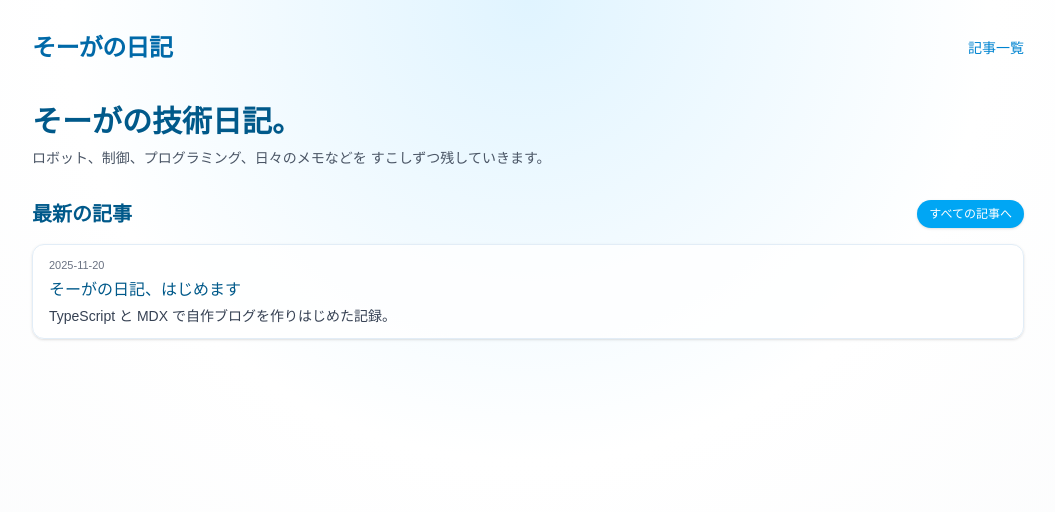
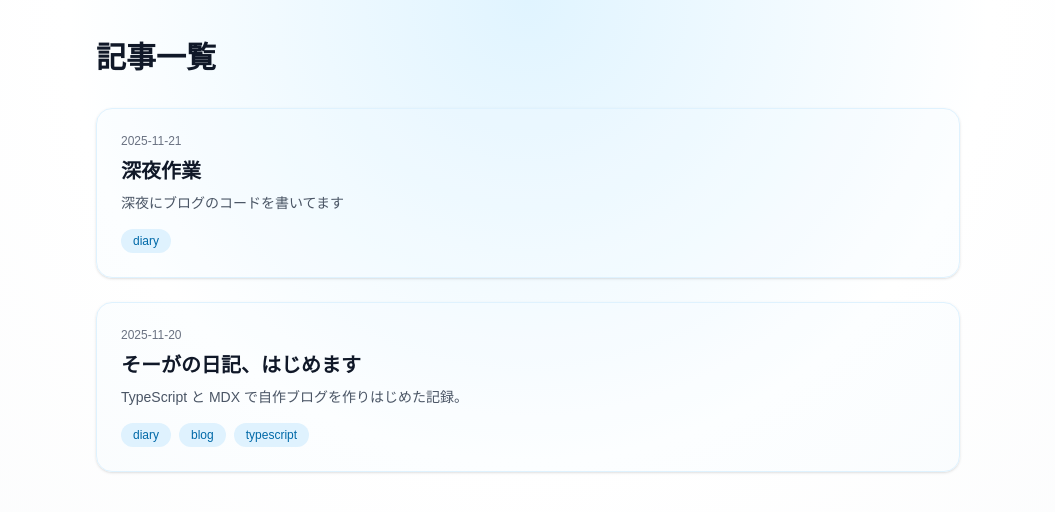
Before and after one commit to Sawa-E/blog_sg, a Next.js app: page /posts in a window 1280 px wide. Shown: the top 512 px of the page, without its empty margins (112-1167 px from the left). Built offline with nearby package versions, Linux system fonts and the light colour scheme.

Commit message:
Add new blog post "mdx" and update Tailwind CSS configuration

```diff
--- /dev/null
+++ b/content/posts/2025-11-21-midnight.mdx
@@ -0,0 +1,15 @@
+---
+title: "深夜作業"
+date: "2025-11-21"
+summary: "深夜にブログのコードを書いてます"
+tags: ["diary"]
+---
+
+## 深夜作業
+
+今日は深夜にブログのコードを書いています。静かな時間帯は集中しやすいですね...
+
+## やらなきゃいけないこと
+
+研究進めなきゃいけないのに、ブログのコードを書いてしまっています。
+なにしてるんですかね w
--- a/package.json
+++ b/package.json
@@ -9,6 +9,7 @@
     "lint": "eslint"
   },
   "dependencies": {
+    "@tailwindcss/line-clamp": "^0.4.4",
     "@tailwindcss/typography": "^0.5.19",
     "gray-matter": "^4.0.3",
     "highlight.js": "^11.11.1",
--- a/src/app/page.tsx
+++ b/src/app/page.tsx
@@ -3,7 +3,7 @@ import Link from "next/link";
 import { getAllPostsMeta } from "@/lib/posts/getAllPosts";
 
 export const metadata = {
-  title: "記事一覧 | そーがの日記",
+  title: "そーがの日記",
 };
 
 export default function PostsPage() {
--- a/src/app/posts/page.tsx
+++ b/src/app/posts/page.tsx
@@ -1,72 +1,53 @@
-// src/app/page.tsx
 import Link from "next/link";
 import { getAllPostsMeta } from "@/lib/posts/getAllPosts";
 
-export default function Home() {
-  const posts = getAllPostsMeta();
-  const latest = posts.slice(0, 5);
+export default function PostsPage() {
+  const posts = getAllPostsMeta().sort(
+    (a, b) => Number(new Date(b.date)) - Number(new Date(a.date))
+  );
 
   return (
+    // 背景は layout.tsx の body-sea を活かす
     <main className="min-h-screen text-gray-900">
-      <div className="max-w-5xl mx-auto px-4 py-8">
-        {/* ヘッダー */}
-        <header className="flex items-center justify-between mb-10">
-          <Link href="/" className="site-title-sea">
-            そーがの日記
-          </Link>
-          <nav className="flex items-center gap-3 text-sm">
-            <Link href="/posts" className="link-sea">
-              記事一覧
+      <div className="max-w-4xl mx-auto px-4 py-10">
+        <h1 className="text-3xl font-bold mb-8">記事一覧</h1>
+
+        <div className="grid gap-6">
+          {posts.map((post) => (
+            <Link
+              href={`/posts/${post.slug}`}
+              key={post.slug}
+              className="block rounded-2xl border border-sky-100 bg-sky-50/20 p-6 shadow-sm hover:shadow-md hover:bg-sky-50/40 transition-all duration-200"
+            >
+              {/* 日付 */}
+              <div className="text-xs text-gray-500 mb-2">{post.date}</div>
+
+              {/* タイトル */}
+              <h2 className="text-xl font-semibold mb-2">{post.title}</h2>
+
+              {/* サマリ */}
+              {post.summary && (
+                <p className="text-gray-600 text-sm line-clamp-3 mb-4">
+                  {post.summary}
+                </p>
+              )}
+
+              {/* タグ（最後に表示） */}
+              {post.tags && post.tags.length > 0 && (
+                <div className="mt-2 flex flex-wrap gap-2">
+                  {post.tags.map((tag: string) => (
+                    <span
+                      key={tag}
+                      className="inline-flex items-center rounded-full bg-sky-100 px-3 py-1 text-xs font-medium text-sky-700"
+                    >
+                      {tag}
+                    </span>
+                  ))}
+                </div>
+              )}
             </Link>
-          </nav>
-        </header>
-
-        {/* キャッチコピー */}
-        <section className="mb-8">
-          <h1 className="text-3xl font-bold mb-2 text-sky-800">
-            そーがの技術日記。
-          </h1>
-          <p className="text-sm text-gray-600">
-            ロボット、制御、プログラミング、日々のメモなどを
-            すこしずつ残していきます。
-          </p>
-        </section>
-
-        {/* 最新記事 */}
-        <section>
-          <div className="flex items-center justify-between mb-4">
-            <h2 className="text-xl font-semibold text-sky-800">最新の記事</h2>
-            <Link href="/posts" className="btn-sea">
-              すべての記事へ
-            </Link>
-          </div>
-
-          {latest.length === 0 ? (
-            <p className="text-sm text-gray-500">まだ記事がありません。</p>
-          ) : (
-            <ul className="space-y-4">
-              {latest.map((post) => (
-                <li
-                  key={post.slug}
-                  className="bg-white/80 rounded-xl border border-[#e2edf7] px-4 py-3 shadow-sm"
-                >
-                  <div className="text-[11px] text-gray-500 mb-1">
-                    {post.date}
-                  </div>
-                  <Link
-                    href={`/posts/${post.slug}`}
-                    className="text-base font-medium text-sky-800 hover:underline"
-                  >
-                    {post.title}
-                  </Link>
-                  {post.summary && (
-                    <p className="text-sm text-gray-700 mt-1">{post.summary}</p>
-                  )}
-                </li>
-              ))}
-            </ul>
-          )}
-        </section>
+          ))}
+        </div>
       </div>
     </main>
   );
--- a/tailwind.config.ts
+++ b/tailwind.config.ts
@@ -1,5 +1,6 @@
 import type { Config } from "tailwindcss";
 import typography from "@tailwindcss/typography";
+import lineClamp from "@tailwindcss/line-clamp";
 
 const config: Config = {
   content: [
@@ -10,7 +11,7 @@ const config: Config = {
   theme: {
     extend: {},
   },
-  plugins: [typography],
+  plugins: [typography, lineClamp],
 };
 
 export default config;
```
